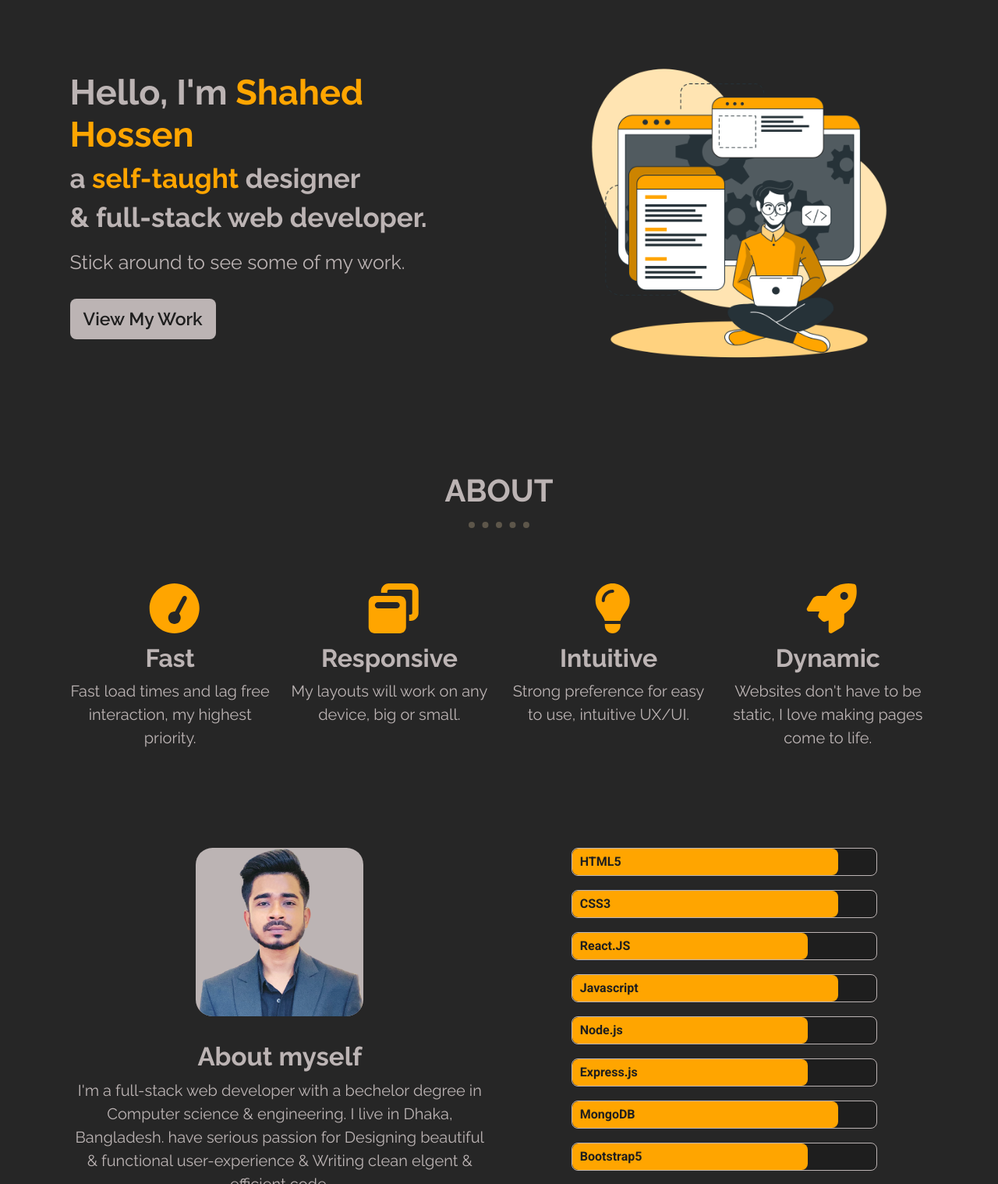
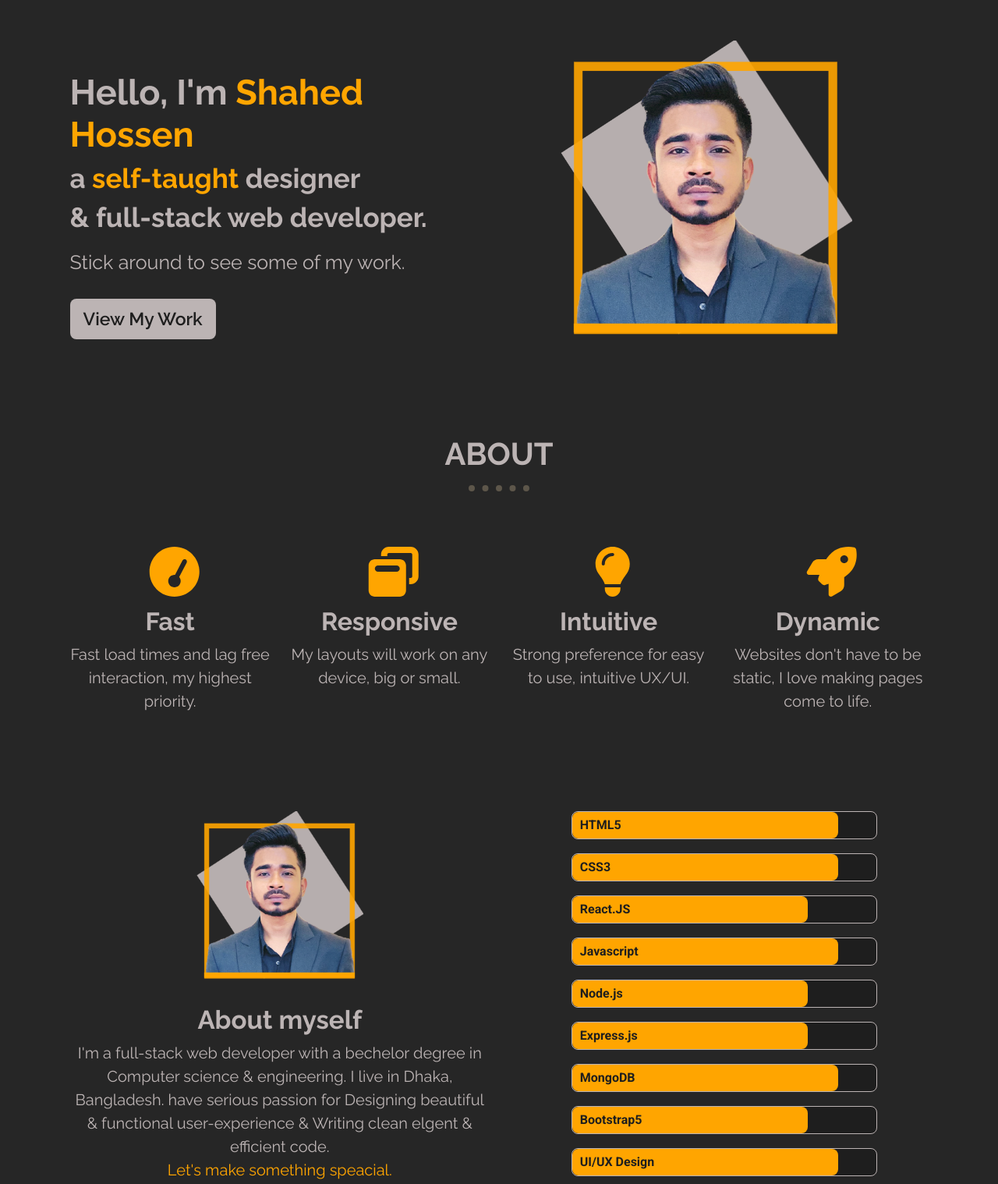
Before and after one commit to MRshahed/My-Portfolio, a plain HTML site: page index.html in a window 1280 px wide. Shown: the part 82-1600 px from the top of the page at 78% size. Drawn offline with nearby package versions, Linux system fonts and the light colour scheme.

Commit message:
Add files via upload

```diff
--- a/index.html
+++ b/index.html
@@ -9,8 +9,8 @@
   <link href="https://cdn.jsdelivr.net/npm/bootstrap@5.2.0-beta1/dist/css/bootstrap.min.css" rel="stylesheet" integrity="sha384-0evHe/X+R7YkIZDRvuzKMRqM+OrBnVFBL6DOitfPri4tjfHxaWutUpFmBp4vmVor" crossorigin="anonymous">
   <script src="https://cdn.jsdelivr.net/npm/bootstrap@5.2.0-beta1/dist/js/bootstrap.bundle.min.js" integrity="sha384-pprn3073KE6tl6bjs2QrFaJGz5/SUsLqktiwsUTF55Jfv3qYSDhgCecCxMW52nD2" crossorigin="anonymous"></script>
 
-  <link rel="stylesheet" href="https://use.fontawesome.com/releases/v5.15.4/css/all.css" integrity="sha384-DyZ88mC6Up2uqS4h/KRgHuoeGwBcD4Ng9SiP4dIRy0EXTlnuz47vAwmeGwVChigm" crossorigin="anonymous" />
   <script defer src="https://use.fontawesome.com/releases/v6.1.1/js/all.js" integrity="sha384-xBXmu0dk1bEoiwd71wOonQLyH+VpgR1XcDH3rtxrLww5ajNTuMvBdL5SOiFZnNdp" crossorigin="anonymous"></script>
+
   <link rel="preconnect" href="https://fonts.googleapis.com">
   <link rel="preconnect" href="https://fonts.gstatic.com" crossorigin>
   <link href="https://fonts.googleapis.com/css2?family=Raleway:wght@300;400;600;700;900&family=Roboto:wght@100;300;400;700;900&display=swap" rel="stylesheet">
@@ -52,7 +52,7 @@
           <a type="button" class="btn btn-lg title-btn" href="#Projects">View My Work</a>
         </div>
         <div class="col-lg-6">
-          <img class="title-img" src="images\Developer activity-bro.png" alt="Title Image">
+          <img class="title-img" src="images\myimage2.png" alt="shaheds's Image">
         </div>
       </div>
     </div>
@@ -88,7 +88,7 @@
         </div>
         <div class="row">
           <div class="about-myself col-lg-6">
-            <img class="my-image" src="images\myimage.png" alt="shaheds's Image">
+            <img class="my-image" src="images\myimage2.png" alt="shaheds's Image">
             <h1 class="section-header-2">About myself</h1>
             <p class="feature-paragraph">I'm a full-stack web developer with a bechelor degree in Computer science & engineering. I live in Dhaka, Bangladesh. have serious passion for Designing beautiful & functional user-experience & Writing clean
               elgent & efficient code.<br><a class="title-color" href="#contact"> Let's make something speacial.</a></p>
--- a/style.css
+++ b/style.css
@@ -77,8 +77,8 @@ body {
 #title {}
 
 .title-img {
-  width: 80%;
-  margin-left: 15%;
+  width: 70%;
+  margin-left: 12%;
   position: relative;
 }
 
@@ -154,11 +154,10 @@ body {
 }
 
 .my-image {
-  position: relative;
   width: 40%;
-  margin-left: 30%;
-  background-color: #BCB4B4;
-  border-radius: 10%;
+}
+.about-myself {
+  text-align: center;
 }
 
 /* Skill */
@@ -425,7 +424,7 @@ body {
   .title-img {
     width: 70%;
     text-align: center;
-    padding: 3% 0 3%;
+    padding: 7% 0 3%;
   }
 
   #testimonials {
```
Also changed, not shown: images/myimage2.png (added).
